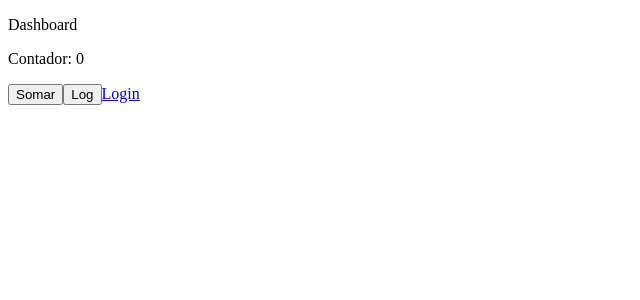
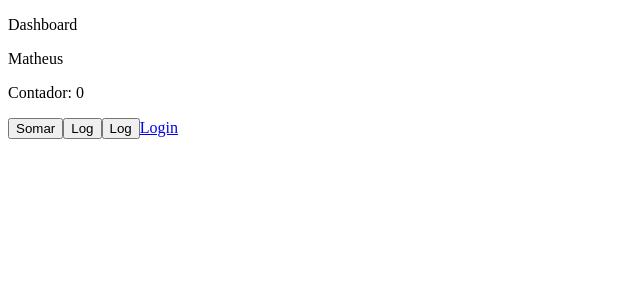
Before and after one commit to matheusmoc/typescript_training, a React (Vite) app: page /Dashboard in a window 1280 px wide. Shown: the top 300 px of the page, without its empty margins (0-640 px from the left). Built offline with nearby package versions, Linux system fonts and the light colour scheme.

Commit message:
Feat: Cotext API login

```diff
--- a/src/App/App.tsx
+++ b/src/App/App.tsx
@@ -1,8 +1,11 @@
 import { RoutesDom } from "./routes/index"
+import { UserLoggedProvider } from "./shared/contexts"
 
 function App() {
   return (
-    <RoutesDom />
+    <UserLoggedProvider>
+      <RoutesDom />
+    </UserLoggedProvider>
   )
 }
 
--- a/src/App/pages/dashboard/Dashboard.tsx
+++ b/src/App/pages/dashboard/Dashboard.tsx
@@ -1,18 +1,23 @@
 import { useRef } from "react"
 import { Link } from "react-router-dom"
+import { useLoggedUser } from "../../shared/hooks";
+
 
 export const Dashboard = () => {
     const counterRef = useRef(0);
+    const {userName, logout} = useLoggedUser() //custom hook
 
 
     return(
         <div>
         <p>Dashboard</p>
 
+        <p>{userName}</p>
         <p>Contador: {counterRef.current}</p>
 
         <button onClick={()=>counterRef.current++}>Somar</button>
         <button onClick={()=>console.log(counterRef.current)}>Log</button>
+        <button onClick={logout}>Log</button>
         <Link to={'/login'}>Login</Link>
         </div>
     )
--- a/src/App/pages/login/Login.tsx
+++ b/src/App/pages/login/Login.tsx
@@ -1,4 +1,5 @@
 import { useCallback, useEffect, useMemo, useRef, useState } from "react";
+import ButtonLogin from "./components/ButtonLogin";
 import InputLogin from "./components/InputLogin";
 
 export const Login = () => {
@@ -72,9 +73,18 @@ export const Login = () => {
           </label> */}
         </div>
 
-        <button type="button" onClick={handleSignIn}>
+        {/* <button type="button" onClick={handleSignIn}>
           Sign in
-        </button>
+        </button> */}
+
+        <ButtonLogin type="button" onClick={handleSignIn}>
+          Sign In
+        </ButtonLogin>
+
+        <ButtonLogin type="button" onClick={handleSignIn}>
+          Register
+        </ButtonLogin>
+
       </form>
     </div>
   );
--- /dev/null
+++ b/src/App/pages/login/components/ButtonLogin.tsx
@@ -0,0 +1,14 @@
+interface IButtonLoginProps{
+    type?: "button" | "submit" | "reset" ;
+    onClick: () => void;
+    children: React.ReactNode;
+}
+
+
+const ButtonLogin: React.FC<IButtonLoginProps> = ({type, onClick, children}) => {
+  return (
+    <button type={type} onClick={onClick}>{children}</button>
+  )
+}
+
+export default ButtonLogin
--- a/src/App/pages/login/components/InputLogin.tsx
+++ b/src/App/pages/login/components/InputLogin.tsx
@@ -18,7 +18,7 @@ const InputLogin = React.forwardRef<HTMLInputElement, IInputLoginProps>((props,
           value={props.value}
           onChange={(e) => props.onChange(e.target.value)}
           onKeyDown={(e) =>
-            e.key === "Enter" ? props.onPressEnter && props.onPressEnter : undefined
+            e.key === "Enter" ? props.onPressEnter && props.onPressEnter() : undefined
           }
         />
       </label>
--- a/src/App/routes/index.tsx
+++ b/src/App/routes/index.tsx
@@ -1,4 +1,4 @@
-import { BrowserRouter, Routes, Route, Navigate } from "react-router-dom";
+import { BrowserRouter, Routes as Switch, Route, Navigate } from "react-router-dom";
 //navigate = redirect if not found
 import { Dashboard } from "../pages";
 import { Login } from "../pages/login/Login";
@@ -6,11 +6,11 @@ import { Login } from "../pages/login/Login";
 export const RoutesDom = () => {
   return (
     <BrowserRouter>
-      <Routes>
+      <Switch>
         <Route path="/dashboard" element={<Dashboard />} />
         <Route path="/login" element={<Login />}/>
         <Route path="*" element={<Navigate to="/Dashboard" replace />} />
-      </Routes>
+      </Switch>
     </BrowserRouter>
   );
 };
--- /dev/null
+++ b/src/App/shared/contexts/LoggedUser.tsx
@@ -0,0 +1,28 @@
+import { createContext, useCallback } from "react";
+
+interface IUserLoggedContextData {
+    userName?: String,
+    logout: ()=>void;
+}
+
+export const UserLoggedContext = createContext<IUserLoggedContextData>({
+    //empty
+} as IUserLoggedContextData );
+
+
+
+interface IUserLoggedProviderProps {
+    children?: React.ReactNode,
+}
+
+export const UserLoggedProvider: React.FC<IUserLoggedProviderProps> = ({ children }) => {
+    const handleLogout = useCallback(()=>{
+        console.log('Bye');
+    }, [])
+
+    return (
+        <UserLoggedContext.Provider value={{userName: 'Matheus', logout: handleLogout}}>
+            {children}
+        </UserLoggedContext.Provider>
+    );
+}
--- a/src/App/shared/contexts/index.ts
+++ b/src/App/shared/contexts/index.ts
@@ -1 +1 @@
-export { };
+export * from './LoggedUser';
--- /dev/null
+++ b/src/App/shared/hooks/UseLoggedUser.tsx
@@ -0,0 +1,7 @@
+import { useContext } from "react"
+import { UserLoggedContext } from "../contexts"
+
+export const useLoggedUser = () =>{
+    const context = useContext(UserLoggedContext)
+    return context;
+}
--- a/src/App/shared/hooks/index.ts
+++ b/src/App/shared/hooks/index.ts
@@ -1 +1 @@
-export { };
+export * from './UseLoggedUser';
```
